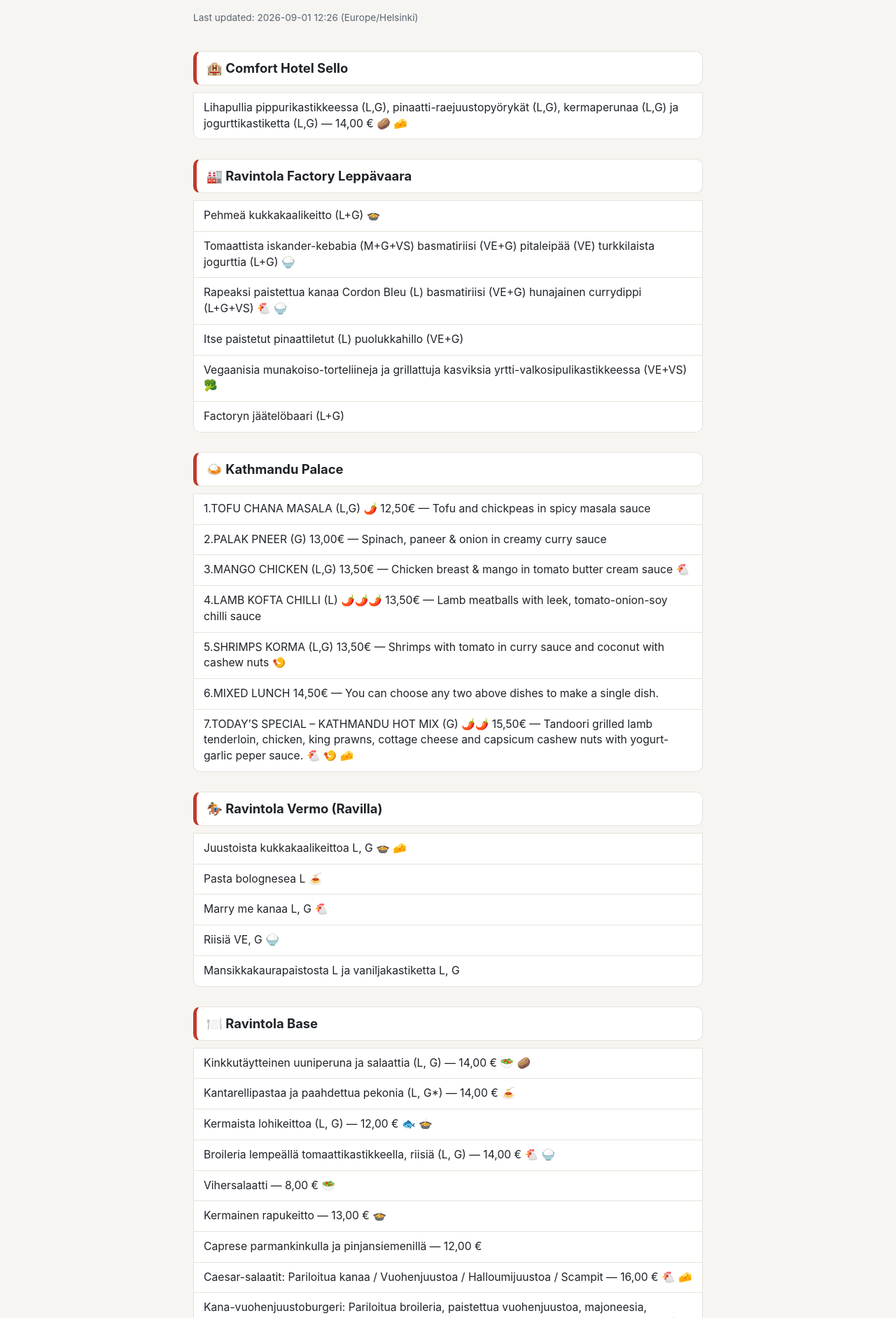
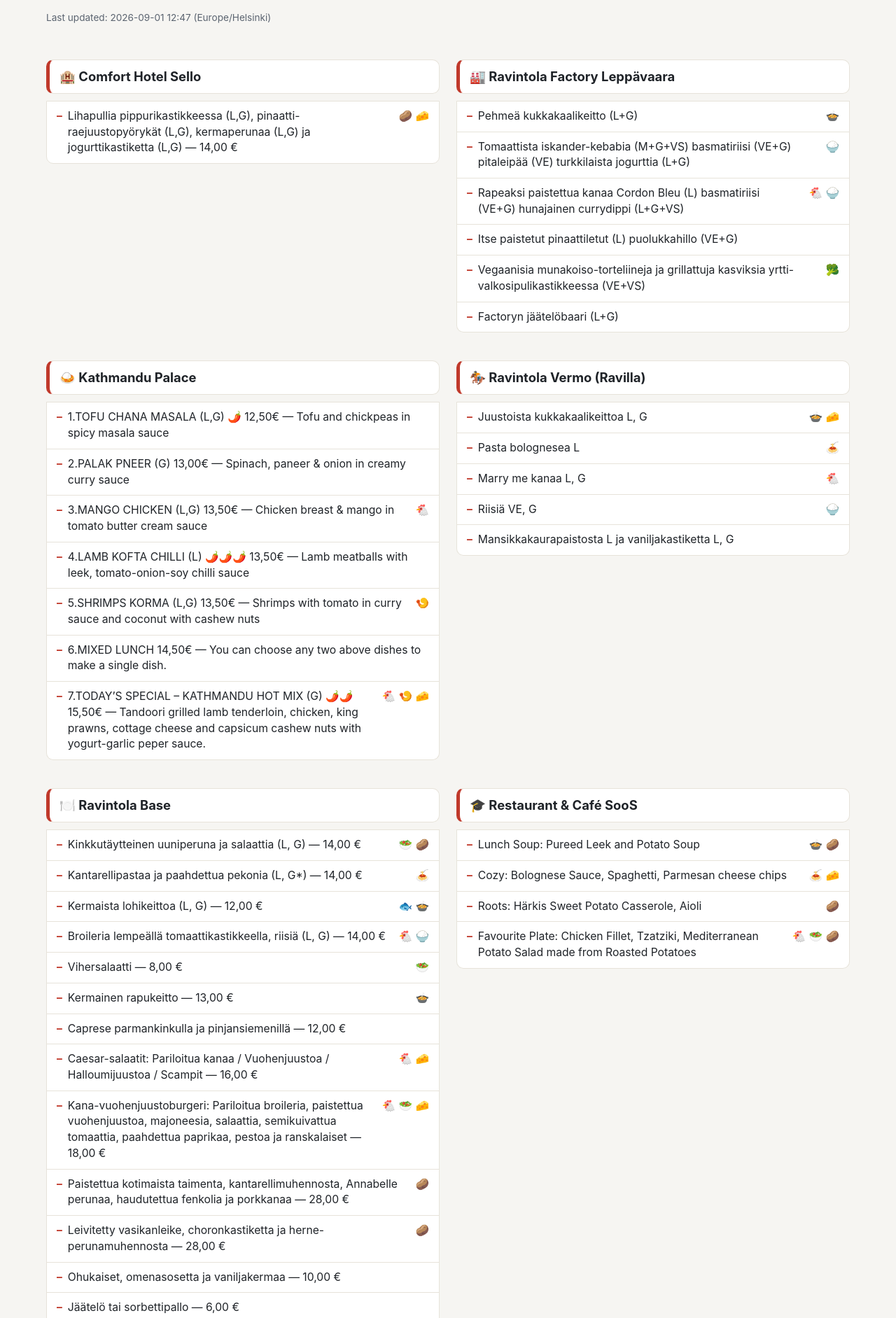
Before and after one commit to MengWoods/daily-menu, a plain HTML site: page index.html in a window 1280 px wide. Shown: the part 87-1970 px from the top of the page at 70% size. Drawn offline with Linux system fonts and the light colour scheme.

Commit message:
Responsive card grid layout + right-aligned emoji tags per dish line

```diff
--- a/index.html
+++ b/index.html
@@ -35,7 +35,7 @@
     -webkit-text-size-adjust: 100%;
   }
   .wrap {
-    max-width: 760px;
+    max-width: 720px;
     margin: 0 auto;
     padding: 20px 16px 48px;
   }
@@ -57,9 +57,14 @@
     display: inline-block;
     margin-bottom: 12px;
   }
+  .restaurants-grid {
+    display: grid;
+    grid-template-columns: 1fr;
+    gap: 4px 20px;
+  }
   h2 {
     font-size: 1.15rem;
-    margin: 28px 0 10px;
+    margin: 24px 0 10px;
     padding: 12px 14px;
     background: var(--card-bg);
     border: 1px solid var(--border);
@@ -77,6 +82,9 @@
     padding: 0;
   }
   li {
+    display: flex;
+    align-items: baseline;
+    gap: 8px;
     background: var(--card-bg);
     border: 1px solid var(--border);
     border-top: none;
@@ -84,7 +92,23 @@
     font-size: 0.98rem;
     line-height: 1.45;
   }
-  li:first-of-type { border-top: 1px solid var(--border); border-radius: 0 0 0 0; }
+  li::before {
+    content: "–";
+    color: var(--accent);
+    font-weight: 700;
+    flex-shrink: 0;
+  }
+  li .dish {
+    flex: 1 1 auto;
+    min-width: 0;
+  }
+  li .tags {
+    flex-shrink: 0;
+    white-space: nowrap;
+    padding-left: 8px;
+    text-align: right;
+  }
+  li:first-of-type { border-top: 1px solid var(--border); }
   ul li:last-child { border-radius: 0 0 10px 10px; }
   footer {
     margin-top: 36px;
@@ -93,6 +117,10 @@
     text-align: center;
   }
   footer a { color: var(--muted); }
+  @media (min-width: 860px) {
+    .wrap { max-width: 1180px; }
+    .restaurants-grid { grid-template-columns: 1fr 1fr; gap: 8px 24px; }
+  }
   @media (max-width: 480px) {
     h1 { font-size: 1.35rem; }
     h2 { font-size: 1.05rem; padding: 10px 12px; }
@@ -104,62 +132,62 @@
   <div class="wrap">
 <h1>🍱 Daily Lunch Menu — Leppävaara, Espoo</h1>
 <p><strong>Tiistai 01.09.2026</strong> (Tuesday)</p>
-<p><em>Last updated: 2026-09-01 12:26 (Europe/Helsinki)</em></p>
-<h2>🏨 <a href="https://www.sello.fi/ravintolat-espoo/comfort-hotel-sello-ravintola">Comfort Hotel Sello</a></h2>
-<ul>
-<li>Lihapullia pippurikastikkeessa (L,G), pinaatti-raejuustopyörykät (L,G), kermaperunaa (L,G) ja jogurttikastiketta (L,G) — 14,00 € 🥔 🧀</li>
-</ul>
-<h2>🏭 <a href="https://ravintolafactory.com/lounasravintolat/ravintolat/espoo-leppavaara/">Ravintola Factory Leppävaara</a></h2>
-<ul>
-<li>Pehmeä kukkakaalikeitto (L+G) 🍲</li>
-<li>Tomaattista iskander-kebabia (M+G+VS) basmatiriisi (VE+G) pitaleipää (VE) turkkilaista jogurttia (L+G) 🍚</li>
-<li>Rapeaksi paistettua kanaa Cordon Bleu (L) basmatiriisi (VE+G) hunajainen currydippi (L+G+VS) 🐔 🍚</li>
-<li>Itse paistetut pinaattiletut (L) puolukkahillo (VE+G)</li>
-<li>Vegaanisia munakoiso-torteliineja ja grillattuja kasviksia yrtti-valkosipulikastikkeessa (VE+VS) 🥦</li>
-<li>Factoryn jäätelöbaari (L+G)</li>
-</ul>
-<h2>🍛 <a href="http://kathmandupalace.fi/en/lunch/?lang=en">Kathmandu Palace</a></h2>
-<ul>
-<li>1.TOFU CHANA MASALA (L,G) 🌶️ 12,50€ — Tofu and chickpeas in spicy masala sauce</li>
-<li>2.PALAK PNEER (G) 13,00€ — Spinach, paneer &amp; onion in creamy curry sauce</li>
-<li>3.MANGO CHICKEN (L,G) 13,50€ — Chicken breast &amp; mango in tomato butter cream sauce 🐔</li>
-<li>4.LAMB KOFTA CHILLI (L) 🌶️🌶️🌶️ 13,50€ — Lamb meatballs with leek, tomato-onion-soy chilli sauce</li>
-<li>5.SHRIMPS KORMA (L,G) 13,50€ — Shrimps with tomato in curry sauce and coconut with cashew nuts 🍤</li>
-<li>6.MIXED LUNCH 14,50€ — You can choose any two above dishes to make a single dish.</li>
-<li>7.TODAY’S SPECIAL – KATHMANDU HOT MIX (G) 🌶️🌶️ 15,50€ — Tandoori grilled lamb tenderloin, chicken, king prawns, cottage cheese and capsicum cashew nuts with yogurt-garlic peper sauce. 🐔 🍤 🧀</li>
-</ul>
-<h2>🏇 <a href="https://vermo.fi/fi-fi/ravintolat/lounas/174/">Ravintola Vermo (Ravilla)</a></h2>
-<ul>
-<li>Juustoista kukkakaalikeittoa L, G 🍲 🧀</li>
-<li>Pasta bolognesea L 🍝</li>
-<li>Marry me kanaa L, G 🐔</li>
-<li>Riisiä VE, G 🍚</li>
-<li>Mansikkakaurapaistosta L ja vaniljakastiketta L, G</li>
-</ul>
-<h2>🍽️ <a href="https://ravintolabase.fi/lounas/">Ravintola Base</a></h2>
-<ul>
-<li>Kinkkutäytteinen uuniperuna ja salaattia (L, G) — 14,00 € 🥗 🥔</li>
-<li>Kantarellipastaa ja paahdettua pekonia (L, G*) — 14,00 € 🍝</li>
-<li>Kermaista lohikeittoa (L, G) — 12,00 € 🐟 🍲</li>
-<li>Broileria lempeällä tomaattikastikkeella, riisiä (L, G) — 14,00 € 🐔 🍚</li>
-<li>Vihersalaatti — 8,00 € 🥗</li>
-<li>Kermainen rapukeitto — 13,00 € 🍲</li>
-<li>Caprese parmankinkulla ja pinjansiemenillä — 12,00 €</li>
-<li>Caesar-salaatit: Pariloitua kanaa / Vuohenjuustoa / Halloumijuustoa / Scampit — 16,00 € 🐔 🧀</li>
-<li>Kana-vuohenjuustoburgeri: Pariloitua broileria, paistettua vuohenjuustoa, majoneesia, salaattia, semikuivattua tomaattia, paahdettua paprikaa, pestoa ja ranskalaiset — 18,00 € 🐔 🥗 🧀</li>
-<li>Paistettua kotimaista taimenta, kantarellimuhennosta, Annabelle perunaa, haudutettua fenkolia ja porkkanaa — 28,00 € 🥔</li>
-<li>Leivitetty vasikanleike, choronkastiketta ja herne-perunamuhennosta — 28,00 € 🥔</li>
-<li>Ohukaiset, omenasosetta ja vaniljakermaa — 10,00 €</li>
-<li>Jäätelö tai sorbettipallo — 6,00 €</li>
-<li>Menu — 48,00 €</li>
-</ul>
-<h2>🎓 <a href="https://juvenes.fi/en/restaurant-cafe-soos/">Restaurant &amp; Café SooS</a></h2>
-<ul>
-<li>Cozy: Bolognese Sauce, Spaghetti, Parmesan cheese chips 🍝 🧀</li>
-<li>Roots: Härkis Sweet Potato Casserole, Aioli 🥔</li>
-<li>Favourite Plate: Chicken Fillet, Tzatziki, Mediterranean Potato Salad made from Roasted Potatoes 🐔 🥗 🥔</li>
-<li>Lunch Soup: Pureed Leek and Potato Soup 🍲 🥔</li>
-</ul>
+<p><em>Last updated: 2026-09-01 12:47 (Europe/Helsinki)</em></p>
+
+
+
+
+
+
+
+
+
+
+
+<div class="restaurants-grid"><section class="restaurant-card"><h2>🏨 <a href="https://www.sello.fi/ravintolat-espoo/comfort-hotel-sello-ravintola">Comfort Hotel Sello</a></h2><ul>
+<li><span class="dish">Lihapullia pippurikastikkeessa (L,G), pinaatti-raejuustopyörykät (L,G), kermaperunaa (L,G) ja jogurttikastiketta (L,G) — 14,00 €</span><span class="tags">🥔 🧀</span></li>
+</ul></section><section class="restaurant-card"><h2>🏭 <a href="https://ravintolafactory.com/lounasravintolat/ravintolat/espoo-leppavaara/">Ravintola Factory Leppävaara</a></h2><ul>
+<li><span class="dish">Pehmeä kukkakaalikeitto (L+G)</span><span class="tags">🍲</span></li>
+<li><span class="dish">Tomaattista iskander-kebabia (M+G+VS) basmatiriisi (VE+G) pitaleipää (VE) turkkilaista jogurttia (L+G)</span><span class="tags">🍚</span></li>
+<li><span class="dish">Rapeaksi paistettua kanaa Cordon Bleu (L) basmatiriisi (VE+G) hunajainen currydippi (L+G+VS)</span><span class="tags">🐔 🍚</span></li>
+<li><span class="dish">Itse paistetut pinaattiletut (L) puolukkahillo (VE+G)</span></li>
+<li><span class="dish">Vegaanisia munakoiso-torteliineja ja grillattuja kasviksia yrtti-valkosipulikastikkeessa (VE+VS)</span><span class="tags">🥦</span></li>
+<li><span class="dish">Factoryn jäätelöbaari (L+G)</span></li>
+</ul></section><section class="restaurant-card"><h2>🍛 <a href="http://kathmandupalace.fi/en/lunch/?lang=en">Kathmandu Palace</a></h2><ul>
+<li><span class="dish">1.TOFU CHANA MASALA (L,G) 🌶️ 12,50€ — Tofu and chickpeas in spicy masala sauce</span></li>
+<li><span class="dish">2.PALAK PNEER (G) 13,00€ — Spinach, paneer &amp; onion in creamy curry sauce</span></li>
+<li><span class="dish">3.MANGO CHICKEN (L,G) 13,50€ — Chicken breast &amp; mango in tomato butter cream sauce</span><span class="tags">🐔</span></li>
+<li><span class="dish">4.LAMB KOFTA CHILLI (L) 🌶️🌶️🌶️ 13,50€ — Lamb meatballs with leek, tomato-onion-soy chilli sauce</span></li>
+<li><span class="dish">5.SHRIMPS KORMA (L,G) 13,50€ — Shrimps with tomato in curry sauce and coconut with cashew nuts</span><span class="tags">🍤</span></li>
+<li><span class="dish">6.MIXED LUNCH 14,50€ — You can choose any two above dishes to make a single dish.</span></li>
+<li><span class="dish">7.TODAY’S SPECIAL – KATHMANDU HOT MIX (G) 🌶️🌶️ 15,50€ — Tandoori grilled lamb tenderloin, chicken, king prawns, cottage cheese and capsicum cashew nuts with yogurt-garlic peper sauce.</span><span class="tags">🐔 🍤 🧀</span></li>
+</ul></section><section class="restaurant-card"><h2>🏇 <a href="https://vermo.fi/fi-fi/ravintolat/lounas/174/">Ravintola Vermo (Ravilla)</a></h2><ul>
+<li><span class="dish">Juustoista kukkakaalikeittoa L, G</span><span class="tags">🍲 🧀</span></li>
+<li><span class="dish">Pasta bolognesea L</span><span class="tags">🍝</span></li>
+<li><span class="dish">Marry me kanaa L, G</span><span class="tags">🐔</span></li>
+<li><span class="dish">Riisiä VE, G</span><span class="tags">🍚</span></li>
+<li><span class="dish">Mansikkakaurapaistosta L ja vaniljakastiketta L, G</span></li>
+</ul></section><section class="restaurant-card"><h2>🍽️ <a href="https://ravintolabase.fi/lounas/">Ravintola Base</a></h2><ul>
+<li><span class="dish">Kinkkutäytteinen uuniperuna ja salaattia (L, G) — 14,00 €</span><span class="tags">🥗 🥔</span></li>
+<li><span class="dish">Kantarellipastaa ja paahdettua pekonia (L, G*) — 14,00 €</span><span class="tags">🍝</span></li>
+<li><span class="dish">Kermaista lohikeittoa (L, G) — 12,00 €</span><span class="tags">🐟 🍲</span></li>
+<li><span class="dish">Broileria lempeällä tomaattikastikkeella, riisiä (L, G) — 14,00 €</span><span class="tags">🐔 🍚</span></li>
+<li><span class="dish">Vihersalaatti — 8,00 €</span><span class="tags">🥗</span></li>
+<li><span class="dish">Kermainen rapukeitto — 13,00 €</span><span class="tags">🍲</span></li>
+<li><span class="dish">Caprese parmankinkulla ja pinjansiemenillä — 12,00 €</span></li>
+<li><span class="dish">Caesar-salaatit: Pariloitua kanaa / Vuohenjuustoa / Halloumijuustoa / Scampit — 16,00 €</span><span class="tags">🐔 🧀</span></li>
+<li><span class="dish">Kana-vuohenjuustoburgeri: Pariloitua broileria, paistettua vuohenjuustoa, majoneesia, salaattia, semikuivattua tomaattia, paahdettua paprikaa, pestoa ja ranskalaiset — 18,00 €</span><span class="tags">🐔 🥗 🧀</span></li>
+<li><span class="dish">Paistettua kotimaista taimenta, kantarellimuhennosta, Annabelle perunaa, haudutettua fenkolia ja porkkanaa — 28,00 €</span><span class="tags">🥔</span></li>
+<li><span class="dish">Leivitetty vasikanleike, choronkastiketta ja herne-perunamuhennosta — 28,00 €</span><span class="tags">🥔</span></li>
+<li><span class="dish">Ohukaiset, omenasosetta ja vaniljakermaa — 10,00 €</span></li>
+<li><span class="dish">Jäätelö tai sorbettipallo — 6,00 €</span></li>
+<li><span class="dish">Menu — 48,00 €</span></li>
+</ul></section><section class="restaurant-card"><h2>🎓 <a href="https://juvenes.fi/en/restaurant-cafe-soos/">Restaurant &amp; Café SooS</a></h2><ul>
+<li><span class="dish">Lunch Soup: Pureed Leek and Potato Soup</span><span class="tags">🍲 🥔</span></li>
+<li><span class="dish">Cozy: Bolognese Sauce, Spaghetti, Parmesan cheese chips</span><span class="tags">🍝 🧀</span></li>
+<li><span class="dish">Roots: Härkis Sweet Potato Casserole, Aioli</span><span class="tags">🥔</span></li>
+<li><span class="dish">Favourite Plate: Chicken Fillet, Tzatziki, Mediterranean Potato Salad made from Roasted Potatoes</span><span class="tags">🐔 🥗 🥔</span></li>
+</ul></section></div>
     <footer>
       Generated automatically on work days · Source on
       <a href="https://github.com/">GitHub</a> · Edit
```
Also changed, not shown: templates/page_template.html (+31 -3 lines), 2 other files.
